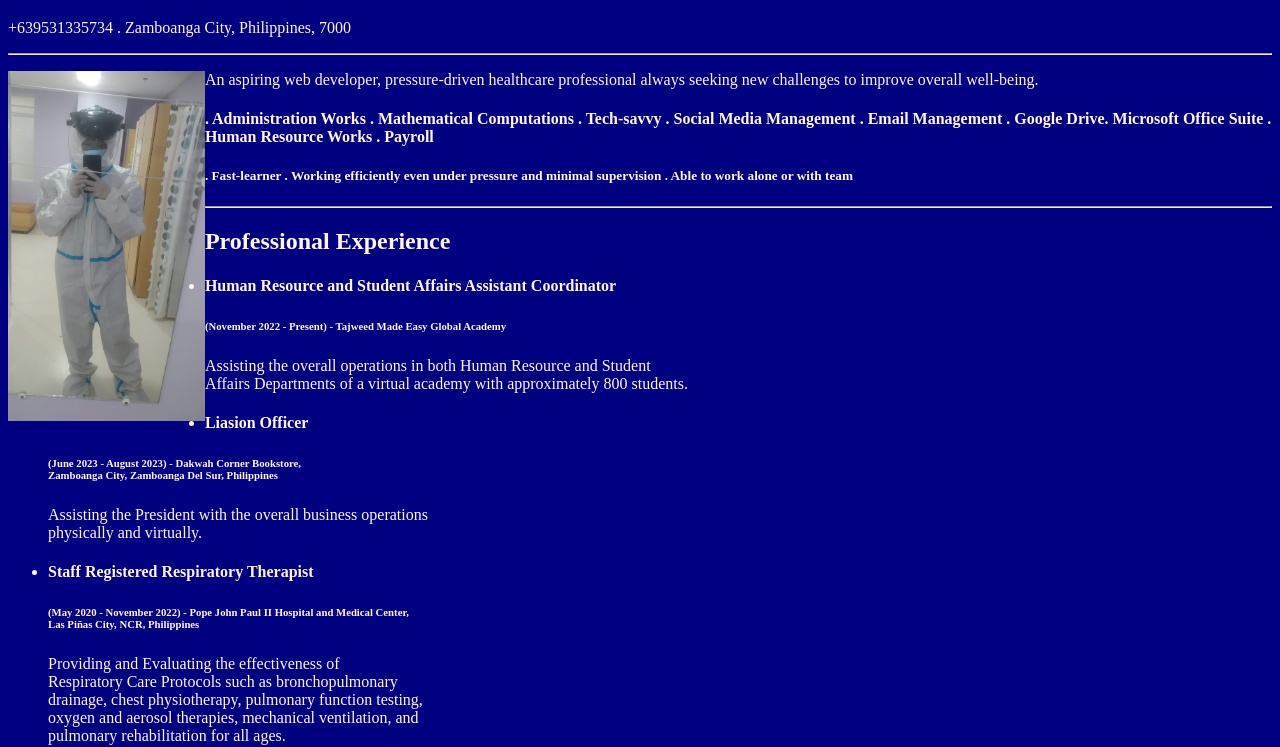
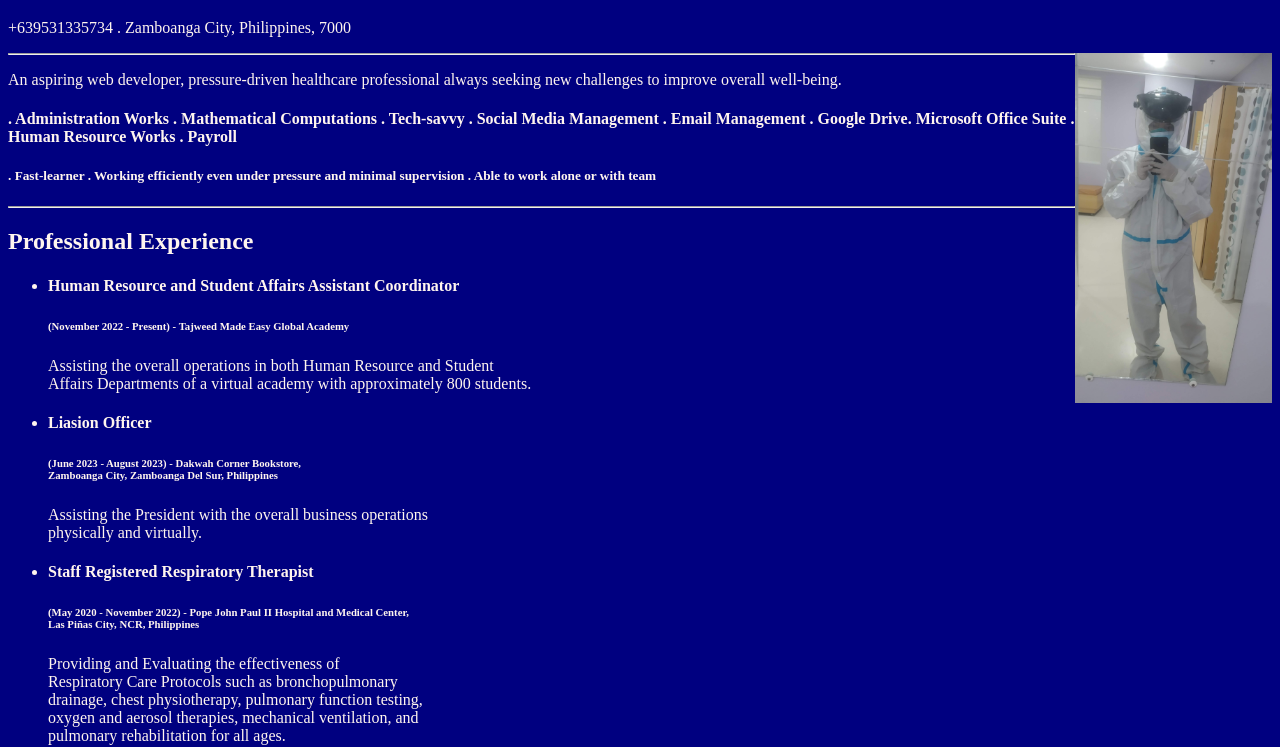
Before and after one commit to klssrainn/RESUME, a plain HTML site: page index.html in a window 1280 px wide. Shown: the part 61-808 px from the top of the page. Drawn offline with Linux system fonts and the light colour scheme.

Commit message:
change img to header

```diff
--- a/index.html
+++ b/index.html
@@ -10,10 +10,10 @@
     <header>
         <h1>Keshryn Naila Ahmad, RTRP</h1>
         <p>+639531335734 . Zamboanga City, Philippines, 7000</p>
+        <img src="./assets/images/PPE Mirror Selfie.jpg" alt="photo wearing PPE" height="350" style="float: right" />
     </header>
     <hr />
     <main>
-        <img src="./assets/images/PPE Mirror Selfie.jpg" alt="photo wearing PPE" height="350" style="float: left" />
         <p>An aspiring web developer, pressure-driven healthcare professional always seeking new challenges to improve overall well-being. </p>
         <h4>. Administration Works . Mathematical Computations . Tech-savvy . Social Media Management . Email Management . Google Drive. Microsoft Office Suite . Human Resource Works . Payroll </h4>
         <h5>. Fast-learner . Working efficiently even under pressure and minimal supervision . Able to work alone or with team</h5>
```
